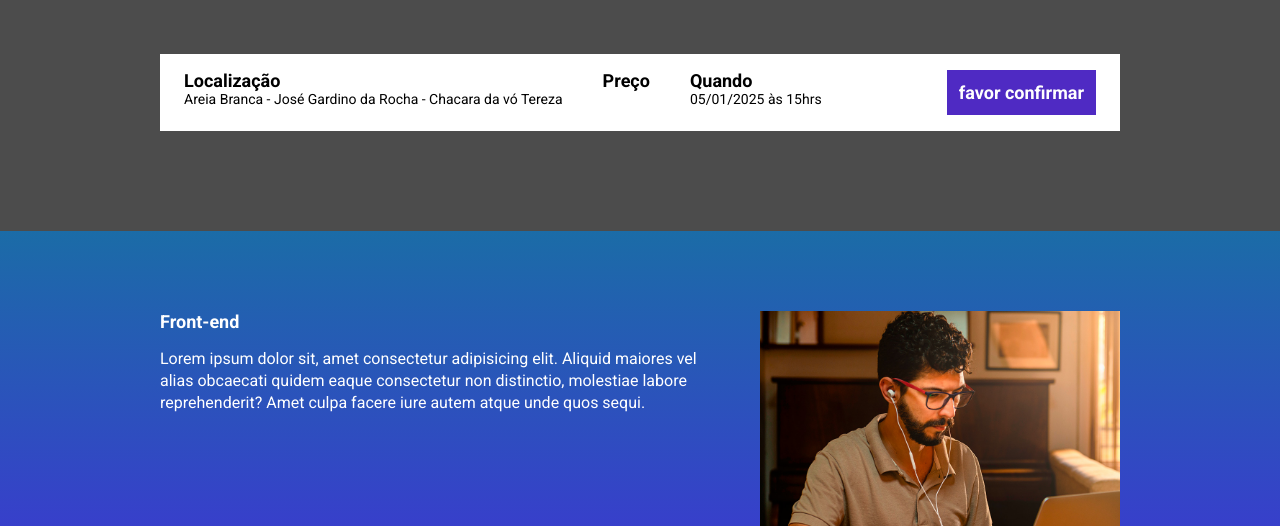
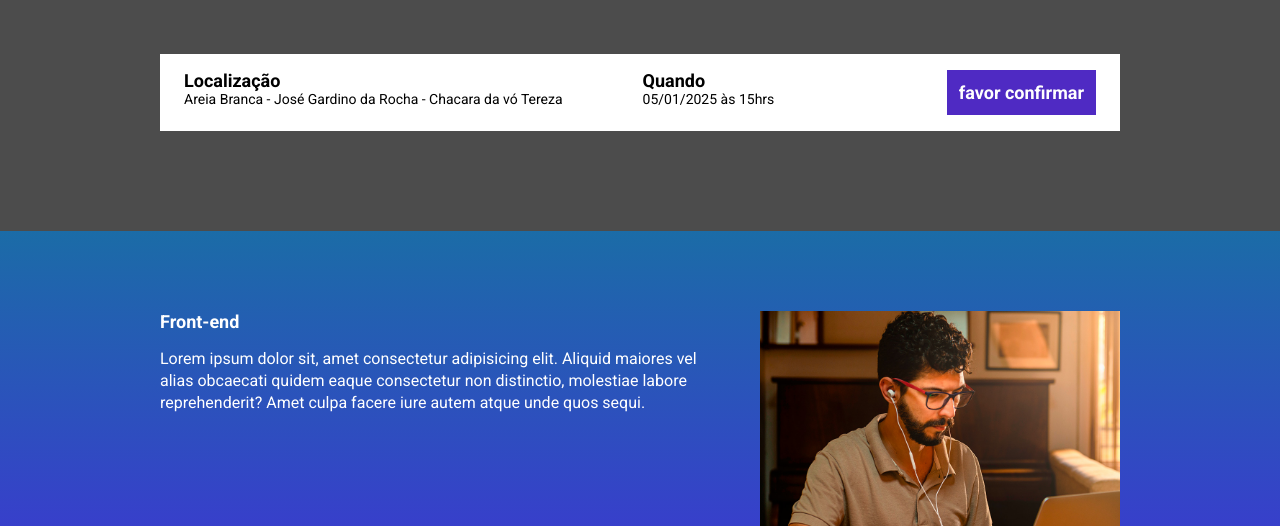
Before and after one commit to igorprogrammer93/Anivers-rio_do_Augusto, a website built with Parcel: page src/index.html in a window 1280 px wide. Shown: the part 274-800 px from the top of the page. Built offline with nearby package versions, Linux system fonts and the light colour scheme; files whose address does not match are found by name.

Commit message:
commitpreco

```diff
--- a/src/index.html
+++ b/src/index.html
@@ -26,7 +26,7 @@
                         Areia Branca - José Gardino da Rocha  - Chacara da vó Tereza
                     </li>
                     <li class="infos-bar__infos__item">
-                        <b>Preço</b>
+                        <b></b>
 
                     </li>
                     <li class="infos-bar__infos__item">
```
